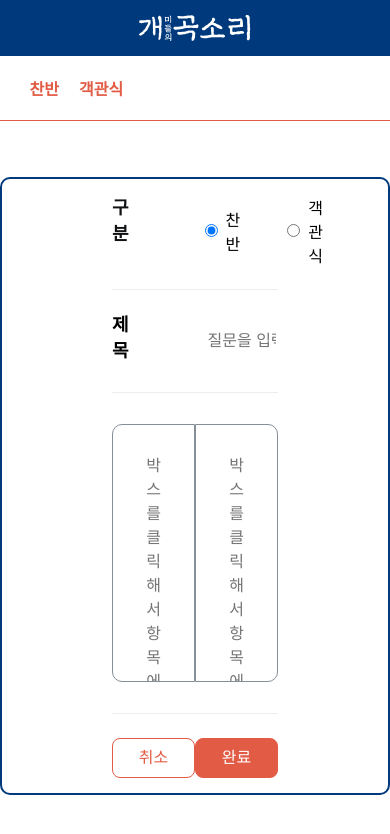
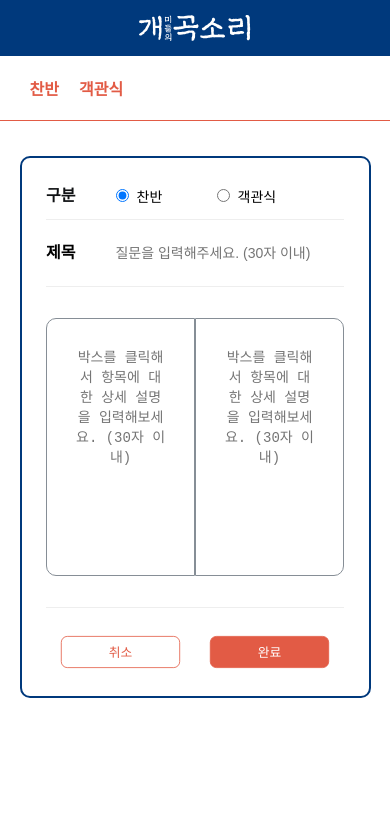
Before and after one commit to gabmin/Front-End, a React (Create React App) app: page /write in a window 390 px wide. Shown: the top 834 px of the page. Built offline with nearby package versions, Linux system fonts and the light colour scheme; no server answers.

Commit message:
[edit] Either 작성페이지 반응형 CSS 코드 수정

```diff
--- a/src/components/EitherCard.js
+++ b/src/components/EitherCard.js
@@ -335,8 +335,8 @@ const ManuButtonGrid = styled.div`
     position: relative;
   }
   position: absolute;
-  top: 110px;
-  right: 40px;
+  top: 15px;
+  right: 20px;
 `;
 const TitleDiv = styled.div`
   width: 100%;
--- a/src/components/EitherCompleteCard.js
+++ b/src/components/EitherCompleteCard.js
@@ -148,29 +148,29 @@ const EitherCompleteCard = props => {
           <TotalCntDiv>{voteCntA + voteCntB}</TotalCntDiv>
         </TotalCntGrid>
         {!userInfo.nickname ? (
-          <div>
+          <ButtonGrid>
             {SelctButtonA(null, contentA)}
             {SelctButtonB(null, contentB)}
-          </div>
+          </ButtonGrid>
         ) : (
-          <div>
+          <ButtonGrid>
             {voteCntA === voteCntB ? (
-              <div>
+              <ButtonGrid>
                 {SelctButtonA("#DFDFDF", contentA)}
                 {SelctButtonB("#DFDFDF", contentB)}
-              </div>
+              </ButtonGrid>
             ) : voteCntA > voteCntB ? (
-              <div>
+              <ButtonGrid>
                 {SelctButtonA("#DFDFDF", contentA)}
                 {SelctButtonB(null, contentB)}
-              </div>
+              </ButtonGrid>
             ) : (
-              <div>
+              <ButtonGrid>
                 {SelctButtonA(null, contentA)}
                 {SelctButtonB("#DFDFDF", contentB)}
-              </div>
+              </ButtonGrid>
             )}
-          </div>
+          </ButtonGrid>
         )}
         <ProgressGrid>
           <EitherProgress>
@@ -228,14 +228,16 @@ const Container = styled.div`
   margin: 70px auto;
   border: 2px solid #00397c;
   border-radius: 10px;
-  padding: 46px 32px;
   background: linear-gradient(
     180deg,
     rgba(0, 57, 124, 0.2) 0%,
     rgba(0, 0, 0, 0) 100%
   );
+  padding: 46px 32px;
+  position: relative;
   @media screen and (max-width: ${mobile}) {
     margin: 30px auto;
+    width: 80%;
   }
 `;
 const ManuButtonGrid = styled.div`
@@ -243,8 +245,8 @@ const ManuButtonGrid = styled.div`
     position: relative;
   }
   position: absolute;
-  top: 110px;
-  right: 40px;
+  top: 15px;
+  right: 20px;
 `;
 const TitleDiv = styled.div`
   width: 100%;
@@ -262,6 +264,7 @@ const DateDiv = styled.div`
 const TotalCntGrid = styled.div`
   display: flex;
   justify-content: center;
+  align-items: center;
   margin-top: 16px;
 `;
 const TotalCntDiv = styled.div`
@@ -270,20 +273,62 @@ const TotalCntDiv = styled.div`
   color: #868e96;
   margin-left: 8px;
 `;
+const ButtonGrid = styled.div`
+  width: 312px;
+  height: 160px;
+  box-sizing: border-box;
+  margin: 24px auto 0px auto;
+  justify-content: center;
+  @media screen and (max-width: ${mobile}) {
+    width: 100%;
+  }
+`;
+const EitherButtonA = styled.button`
+  width: 156px;
+  height: 160px;
+  border: 2px solid #00397c;
+  border-top-left-radius: 10px;
+  border-bottom-left-radius: 10px;
+  font-size: 16px;
+  line-height: 23px;
+  cursor: pointer;
+  &:hover {
+    background-color: #dfdfdf;
+  }
+  @media screen and (max-width: ${mobile}) {
+    width: 50%;
+  }
+`;
+const EitherButtonB = styled.button`
+  width: 156px;
+  height: 160px;
+  border: 2px solid #00397c;
+  border-top-right-radius: 10px;
+  border-bottom-right-radius: 10px;
+  font-size: 16px;
+  line-height: 23px;
+  cursor: pointer;
+  &:hover {
+    background-color: #dfdfdf;
+  }
+  @media screen and (max-width: ${mobile}) {
+    width: 50%;
+  }
+`;
 const ProgressGrid = styled.div`
   width: 100%;
   margin: auto;
 `;
 const EitherProgress = styled.div`
-  margin: 24px auto;
-  border: 1px solid #00397c;
+  margin: 24px auto 0px auto;
   border-radius: 6px;
   width: 100%;
   height: 6px;
-  background-color: #ffffff;
+  z-index: 0;
+  background-color: #e25b45;
 `;
 const HightLight = styled.div`
-  background-color: #dfdfdf;
+  background-color: #00397c;
   transition: 1s;
   width: ${props => props.width};
   height: 6px;
@@ -297,47 +342,39 @@ const ProgressLabel = styled.div`
   color: #00397c;
   margin-top: 6px;
   font-size: 12px;
-  display: flex;
+  display: inline-flex;
   justify-content: space-between;
+  transform: translateX(-50%);
   .LabelLeft {
     margin: 8px 0px 0px 10px;
   }
   .LabelRight {
     margin: 8px 10px 0px 0px;
   }
-`;
-
-const EitherButtonA = styled.button`
-  width: 156px;
-  height: 160px;
-  border: 2px solid #00397c;
-  border-top-left-radius: 10px;
-  border-bottom-left-radius: 10px;
-  font-size: 16px;
-  line-height: 23px;
-  margin: 24px auto 0px auto;
-`;
-const EitherButtonB = styled.button`
-  width: 156px;
-  height: 160px;
-  border: 2px solid #00397c;
-  border-top-right-radius: 10px;
-  border-bottom-right-radius: 10px;
-  font-size: 16px;
-  line-height: 23px;
-  margin: 24px auto 0px auto;
+  @media screen and (max-width: ${mobile}) {
+    width: 100%;
+    .LabelLeft {
+      margin: 8px 0px 0px 40px;
+    }
+    .LabelRight {
+      margin: 8px 40px 0px 0px;
+    }
+  }
 `;
 const EitherFooter = styled.div`
-  width: 313px;
-  position: relative;
+  width: 100%;
+  margin: auto;
   align-items: center;
+
   .Position {
-    width: 100%;
+    width: 82%;
     position: absolute;
     display: flex;
     justify-content: space-between;
     align-items: center;
-    top: 60px;
+    top: 430px;
+    left: 50%;
+    transform: translate(-50%, 0);
   }
   .Grid {
     color: #e25b45;
@@ -349,7 +386,12 @@ const EitherFooter = styled.div`
     margin-left: 14px;
   }
 `;
-const ButtonText = styled.h5`
+const ButtonText = styled.div`
   word-break: break-all;
+  display: inline-block;
+  vertical-align: middle;
+  font-size: 13px;
+  font-weight: bold;
+  padding: 5px 3px;
 `;
 export default EitherCompleteCard;
--- a/src/components/EitherWrite.js
+++ b/src/components/EitherWrite.js
@@ -3,6 +3,7 @@ import { useDispatch, useSelector } from "react-redux";
 import styled from "styled-components";
 import moment from "moment";
 
+import { mobile, tablet } from "../shared/style";
 import { history } from "../redux/configureStore";
 import { addPostDB } from "../redux/actions/eitherCard";
 
@@ -112,8 +113,11 @@ const Title = styled.div`
     font-size: 18px;
     font-weight: bold;
     line-height: 26px;
-    margin: 0px;
     margin: 22px 76px 28px 0px;
+    @media screen and (max-width: ${mobile}) {
+      font-size: 16px;
+      margin: 20px 35px 20px 0px;
+    }
   }
 `;
 const Input = styled.input`
@@ -125,6 +129,9 @@ const Input = styled.input`
   font-weight: 300;
   &:placeholder {
     color: #101214;
+  }
+  @media screen and (max-width: ${mobile}) {
+    font-size: 14px;
   }
 `;
 const EitherButtonGrid = styled.div`
@@ -164,6 +171,9 @@ const ButtonInput = styled.textarea`
   &:placeholder {
     color: #101214;
   }
+  @media screen and (max-width: ${mobile}) {
+    font-size: 14px;
+  }
 `;
 const OptionButtonGrid = styled.div`
   width: 100%;
@@ -185,6 +195,9 @@ const CancleButton = styled.button`
     background-color: #e25b45;
     color: #ffffff;
   }
+  @media screen and (max-width: ${mobile}) {
+    transform: scale(0.8);
+  }
 `;
 const CheckButton = styled.button`
   width: 290px;
@@ -201,5 +214,8 @@ const CheckButton = styled.button`
     background-color: #ffffff;
     color: #e25b45;
   }
+  @media screen and (max-width: ${mobile}) {
+    transform: scale(0.8);
+  }
 `;
 export default EitherWrite;
--- a/src/pages/CardWrite.js
+++ b/src/pages/CardWrite.js
@@ -2,6 +2,7 @@ import React, { useCallback, useEffect, useState } from "react";
 import styled from "styled-components";
 import { useLocation } from "react-router";
 
+import { mobile, tablet } from "../shared/style";
 import EitherWrite from "../components/EitherWrite";
 import MultiWrite from "../components/MultiWrite";
 import { history } from "../redux/configureStore";
@@ -47,7 +48,7 @@ const CardWrite = () => {
         <ContentBox>
           <Index>
             <p>구분</p>
-            <div style={{ display: "flex" }}>
+            <div>
               <RadioBtnWarpperE>
                 <input
                   name="write"
@@ -79,8 +80,8 @@ const CardWrite = () => {
 };
 
 const Wrap = styled.div`
-  min-width: 100%;
   max-width: 840px;
+  width: 90%;
   margin: auto;
 `;
 
@@ -91,6 +92,10 @@ const ContentBox = styled.div`
   margin: 56px auto 56px auto;
   border-radius: 10px;
   padding: 4% 110px 4% 110px;
+  @media screen and (max-width: ${mobile}) {
+    padding: 7%;
+    margin: 10% auto;
+  }
 `;
 
 const Index = styled.div`
@@ -101,32 +106,57 @@ const Index = styled.div`
     font-weight: bold;
     line-height: 26px;
     margin: 0px;
+    @media screen and (max-width: ${mobile}) {
+      font-size: 16px;
+    }
+  }
+  div {
+    display: flex;
   }
   margin: 0px 0px 22px 0px;
+  @media screen and (max-width: ${mobile}) {
+    margin: 0px 0px 10px 0px;
+  }
 `;
 
 const RadioBtnWarpperE = styled.div`
   display: flex;
   margin: 0px 0px 0px 76px;
+  width: 100px;
   align-items: center;
   label {
     font-size: 16px;
+    @media screen and (max-width: ${mobile}) {
+      font-size: 14px;
+      width: 40px;
+    }
   }
   input {
     margin: 0px 8px 0px 0px;
+  }
+  @media screen and (max-width: ${mobile}) {
+    margin: 0px 0px 0px 20%;
   }
 `;
 
 const RadioBtnWarpperM = styled.div`
   display: flex;
   margin: 0px 0px 0px 47px;
+  width: 100px;
   align-items: center;
   label {
     font-size: 16px;
+    @media screen and (max-width: ${mobile}) {
+      font-size: 14px;
+      width: 40px;
+    }
   }
   input {
     margin: 0px 8px 0px 0px;
   }
+  @media screen and (max-width: ${mobile}) {
+    margin: 0px 0px 0px 20%;
+  }
 `;
 
 export default CardWrite;
```
